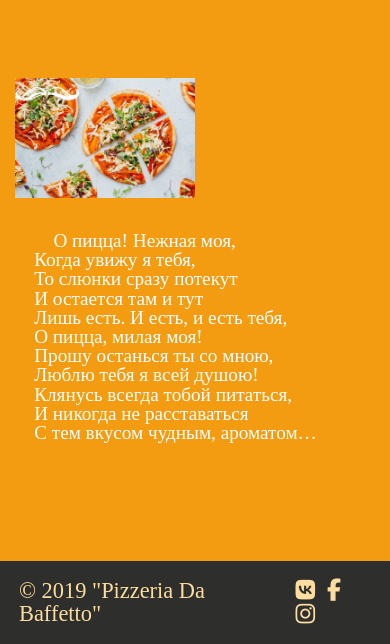
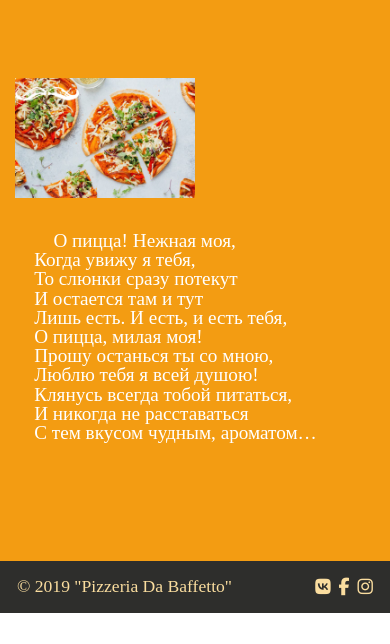
Before and after one commit to nikolay2015x/pizzeria, a plain HTML site: page index.html in a window 390 px wide. Shown: the part 722-1366 px from the top of the page. After the commit the page ends 1335 px from the top, so only its background shows below. Drawn offline with nearby package versions, Linux system fonts and the light colour scheme.

Commit message:
fix footer

```diff
--- a/css/menu.css
+++ b/css/menu.css
@@ -173,4 +173,10 @@ footer{
     color: #fadd9f;
     margin: 4px;
 }
+@media(max-width: 406px){
+    .footer-icon a, .tooter-text{
+    font-size: 1.1rem;
+    margin: 2px;
+    }
+}
 /* End of footer */
--- a/css/news.css
+++ b/css/news.css
@@ -214,4 +214,10 @@ footer{
     color: #fadd9f;
     margin: 4px;
 }
+@media(max-width: 406px){
+    .footer-icon a, .tooter-text{
+    font-size: 1.1rem;
+    margin: 2px;
+    }
+}
 /* End of footer */
--- a/css/online.css
+++ b/css/online.css
@@ -363,4 +363,10 @@ footer{
   color: #fadd9f;
   margin: 4px;
 }
+@media(max-width: 406px){
+  .footer-icon a, .tooter-text{
+  font-size: 1.1rem;
+  margin: 2px;
+  }
+}
 /* End of footer */
--- a/css/style.css
+++ b/css/style.css
@@ -249,4 +249,10 @@ footer{
     color: #fadd9f;
     margin: 4px;
 }
+@media(max-width: 406px){
+    .footer-icon a, .tooter-text{
+    font-size: 1.1rem;
+    margin: 2px;
+    }
+}
 /* End of footer */
```
